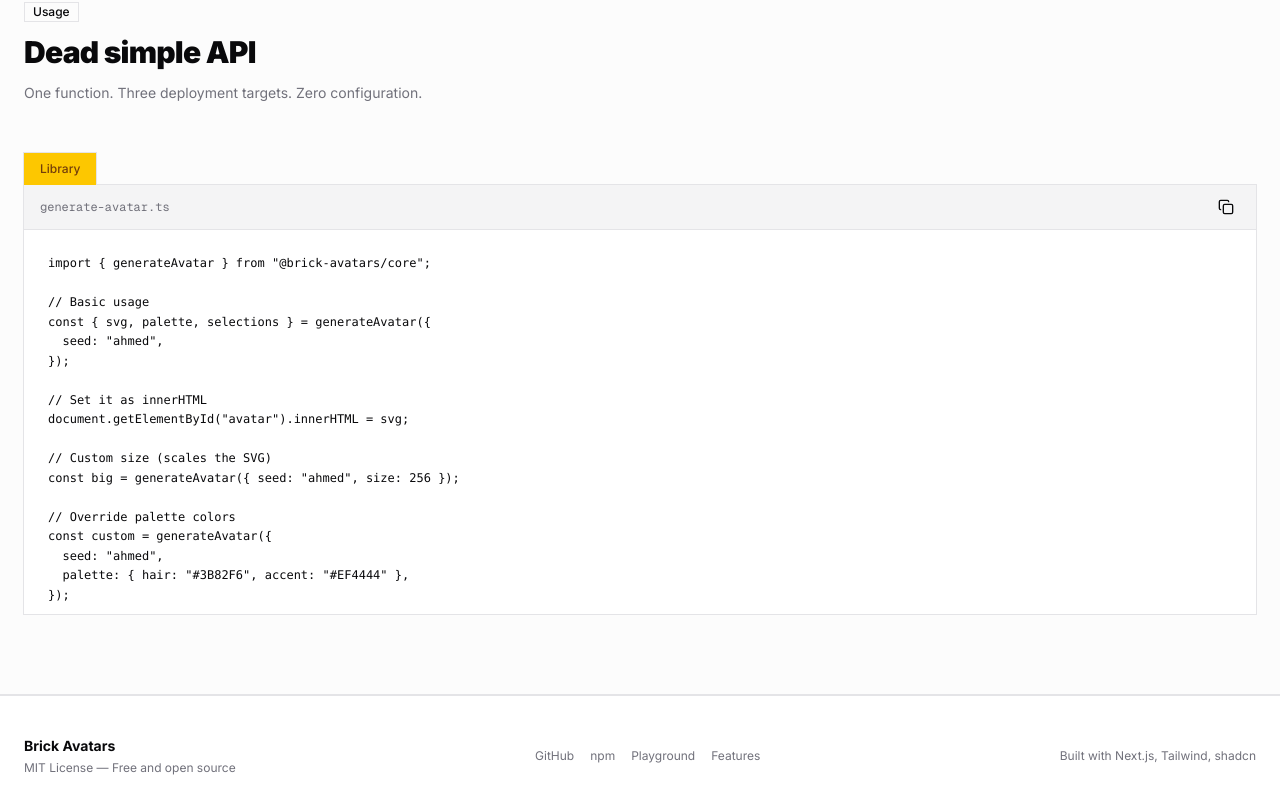
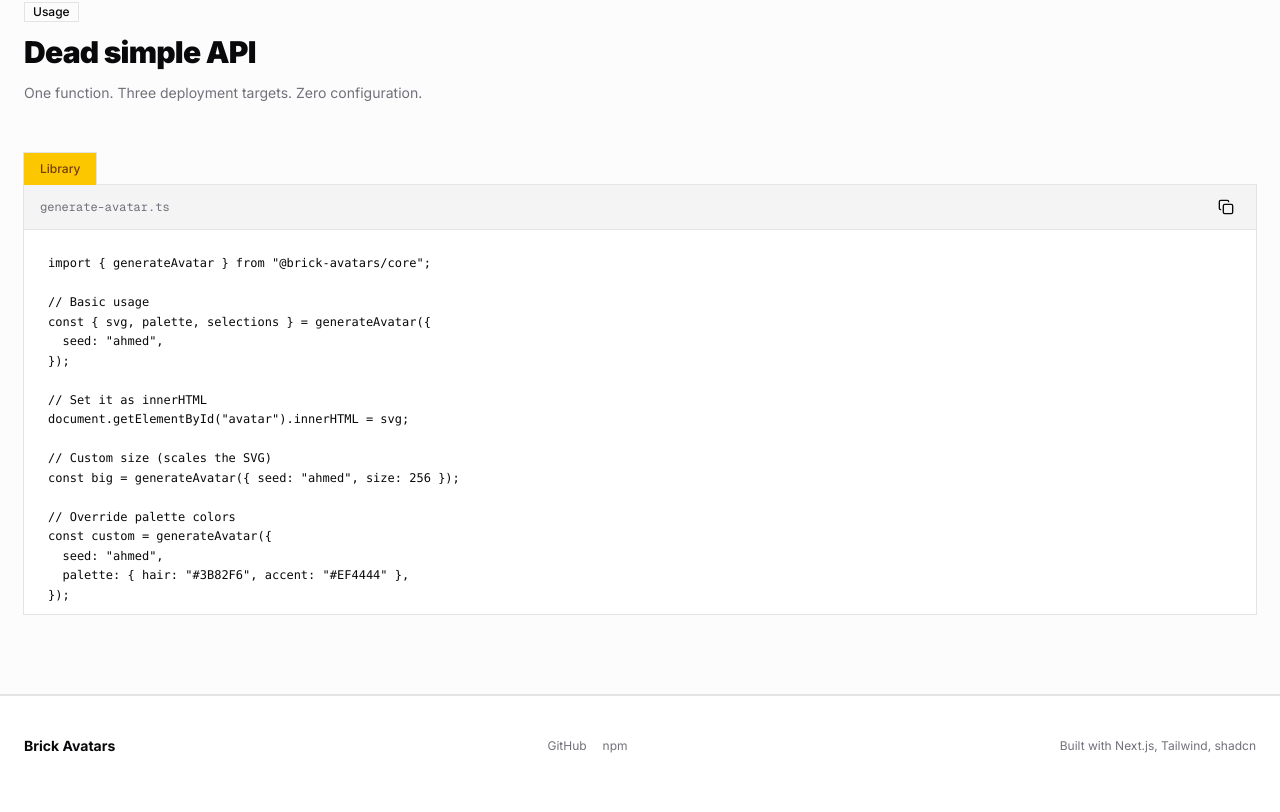
Before and after one commit to AhmedFr/brick-avatars, a Next.js app in the folder landing/: page / in a window 1280 px wide. Shown: the part 2296-3108 px from the top of the page. Built offline with nearby package versions, Linux system fonts and the light colour scheme.

Commit message:
fix(footer)

```diff
--- a/landing/components/sections/footer.tsx
+++ b/landing/components/sections/footer.tsx
@@ -7,9 +7,9 @@ export function FooterSection() {
             <span className="text-sm font-bold text-foreground">
               Brick Avatars
             </span>
-            <span className="text-xs text-muted-foreground">
+            {/*<span className="text-xs text-muted-foreground">
               MIT License &mdash; Free and open source
-            </span>
+            </span>*/}
           </div>
 
           <nav className="flex gap-4 flex-wrap">
@@ -22,8 +22,8 @@ export function FooterSection() {
                 href: "https://npmjs.com/package/@brick-avatars/core",
                 label: "npm",
               },
-              { href: "#playground", label: "Playground" },
-              { href: "#features", label: "Features" },
+              // { href: "#playground", label: "Playground" },
+              // { href: "#features", label: "Features" },
             ].map(({ href, label }) => (
               <a
                 key={label}
```
